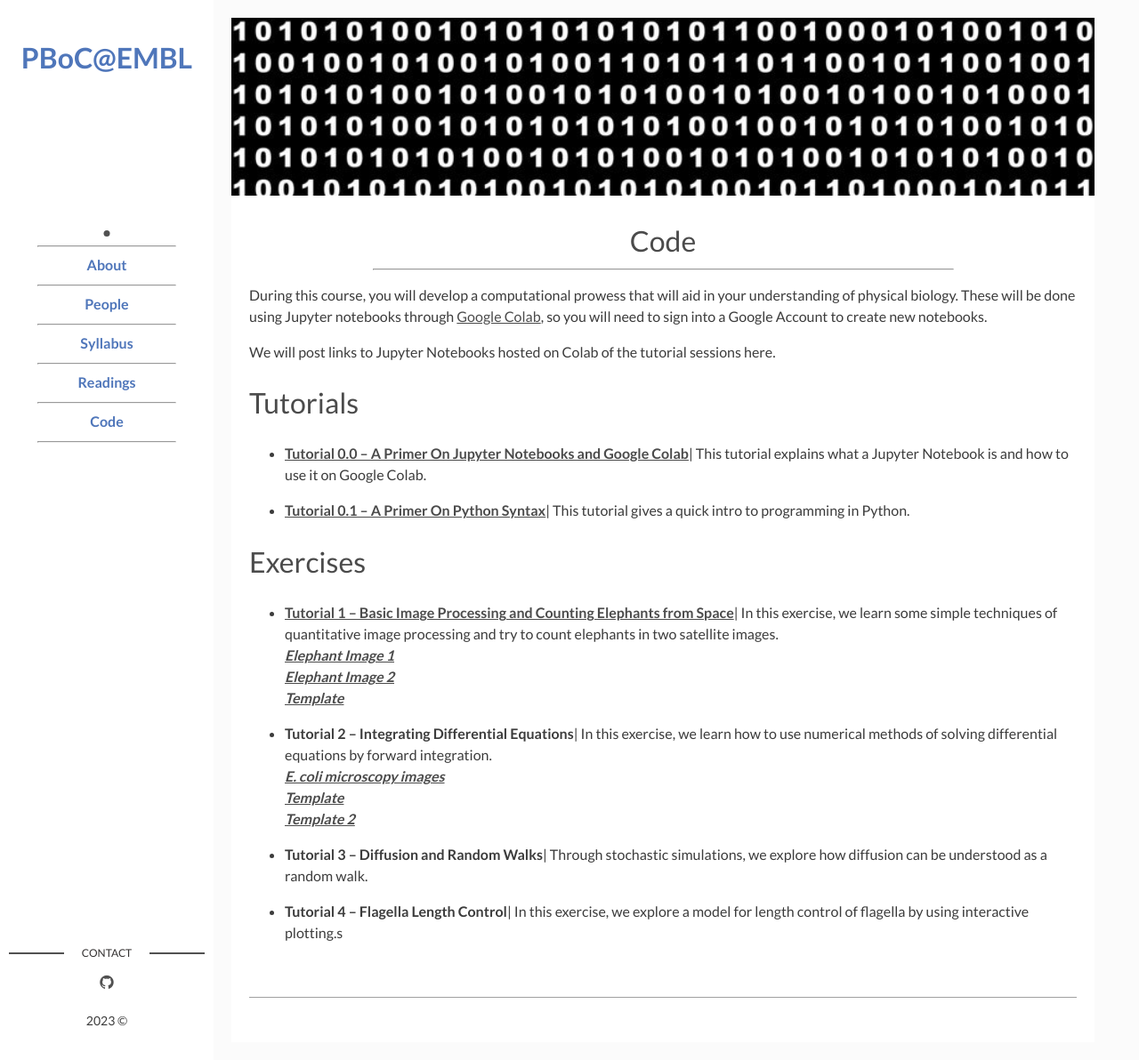
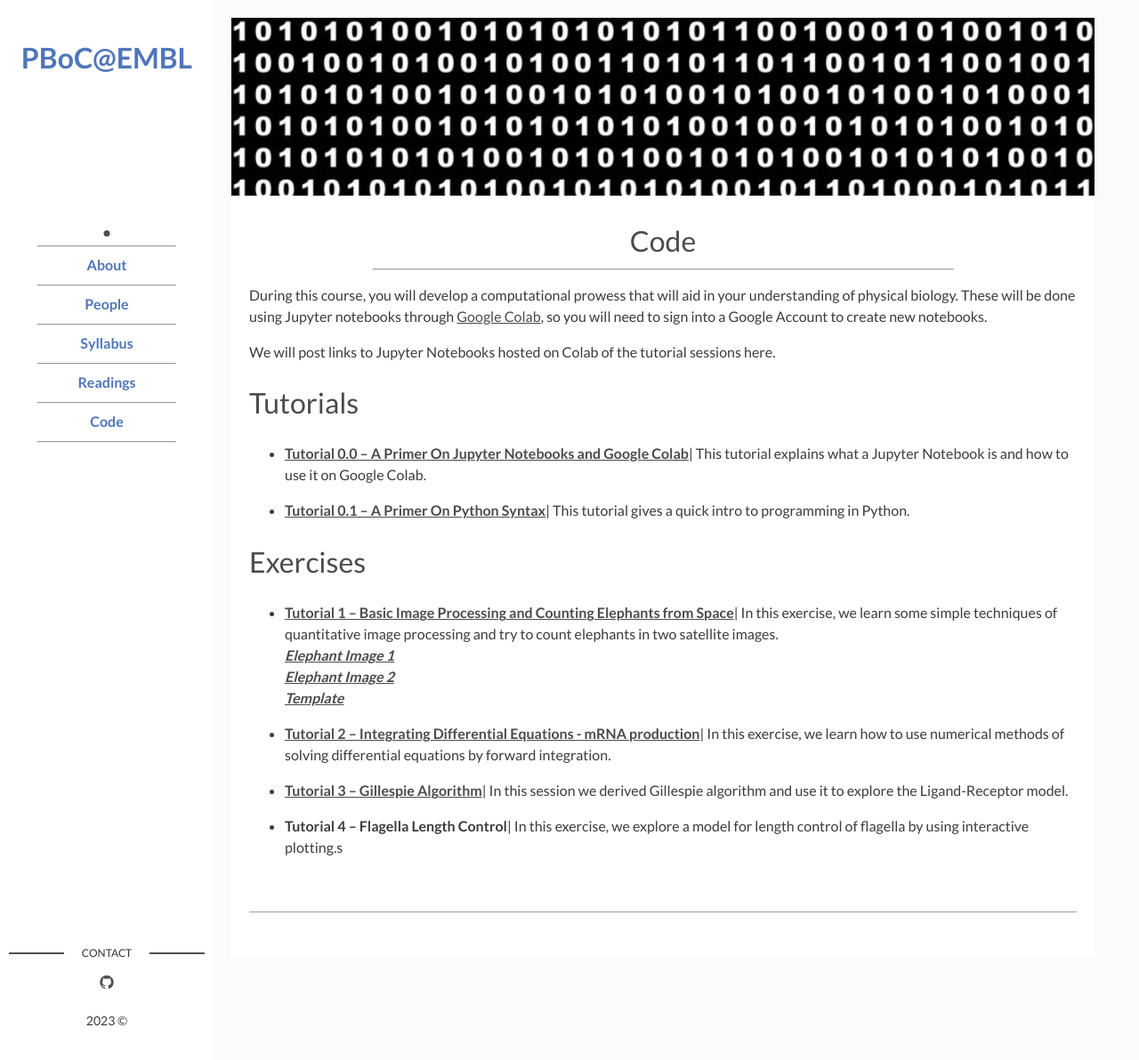
Before and after one commit to RPGroup-PBoC/embl_pboc_2023, a Jekyll site: the page built from page04_code.md, in a window 1280 px wide and 1192 px high. Shown: the whole window at 89% size. Built offline with Jekyll 4.4.1, drawn with Linux system fonts in a browser that asks for light colours.

Commit message:
added notebooks for coding

```diff
--- a/_data/code.yaml
+++ b/_data/code.yaml
@@ -23,21 +23,16 @@ Exercises:
       Elephant Image 2: "http://rpgroup.caltech.edu/embl_pboc_2023/datasets/Elephants2.jpg"
       Template: "https://colab.research.google.com/drive/1SJ4EaZ2cwcLjQFD4ctbAzwcPUPENIB0d?usp=sharing"
   - script:
-    title: Tutorial 2 -- Integrating Differential Equations
-    #colab: "https://colab.research.google.com/drive/1gIn60FuuoM6daLyBIDalmng483TiQYbk?usp=sharing"
+    title: Tutorial 2 -- Integrating Differential Equations - mRNA production
+    colab: "https://colab.research.google.com/drive/1Lg0HKBgAo83DrUV1MNLqP3psfJp5u1HJ?usp=sharing"
     description: >
       In this exercise, we learn how to use numerical methods of solving differential equations by forward integration.
-    links:
-      E. coli microscopy images: "http://rpgroup.caltech.edu/embl_pboc_2023/datasets/ecoli_growth.zip"
-      Template: "https://colab.research.google.com/drive/1BXhTuOmzgZiWdaN9-LEWkKykLrVFpU45?usp=sharing"
-      Template 2: "https://colab.research.google.com/drive/1zU_CKN-wed4n_Xl0ziJM_aIHYpNOgiZ9?usp=sharing"
-      #In-Class Code: "https://colab.research.google.com/drive/15dg4M7gWi7BpTtbcKKK2yTD43y1EycN_?usp=sharing"
 
   - script:
-    title: Tutorial 3 -- Diffusion and Random Walks
-    #colab: "https://colab.research.google.com/drive/1gIn60FuuoM6daLyBIDalmng483TiQYbk?usp=sharing"
+    title: Tutorial 3 -- Gillespie Algorithm
+    colab: "https://colab.research.google.com/drive/1rw2xNihT0CfaH__gPCkp5jW-boSGfyX3?usp=sharing"
     description: >
-      Through stochastic simulations, we explore how diffusion can be understood as a random walk.
+      In this session we derived Gillespie algorithm and use it to explore the Ligand-Receptor model.
     links:
       #In-Class Code: "https://colab.research.google.com/drive/15dg4M7gWi7BpTtbcKKK2yTD43y1EycN_?usp=sharing"
 
```
